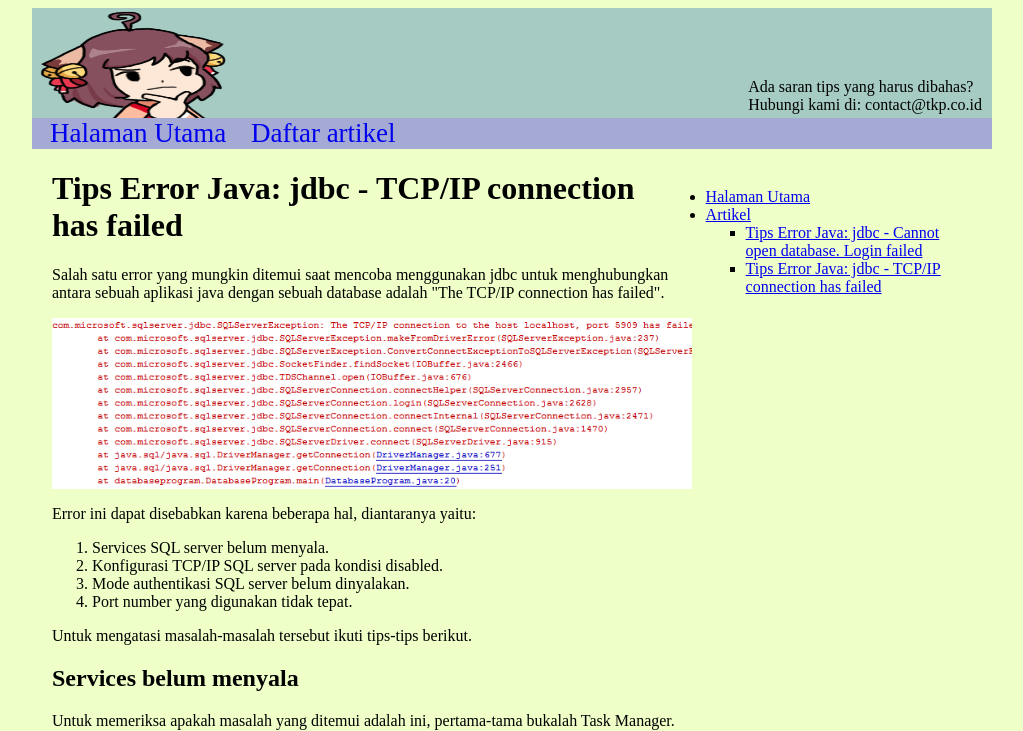
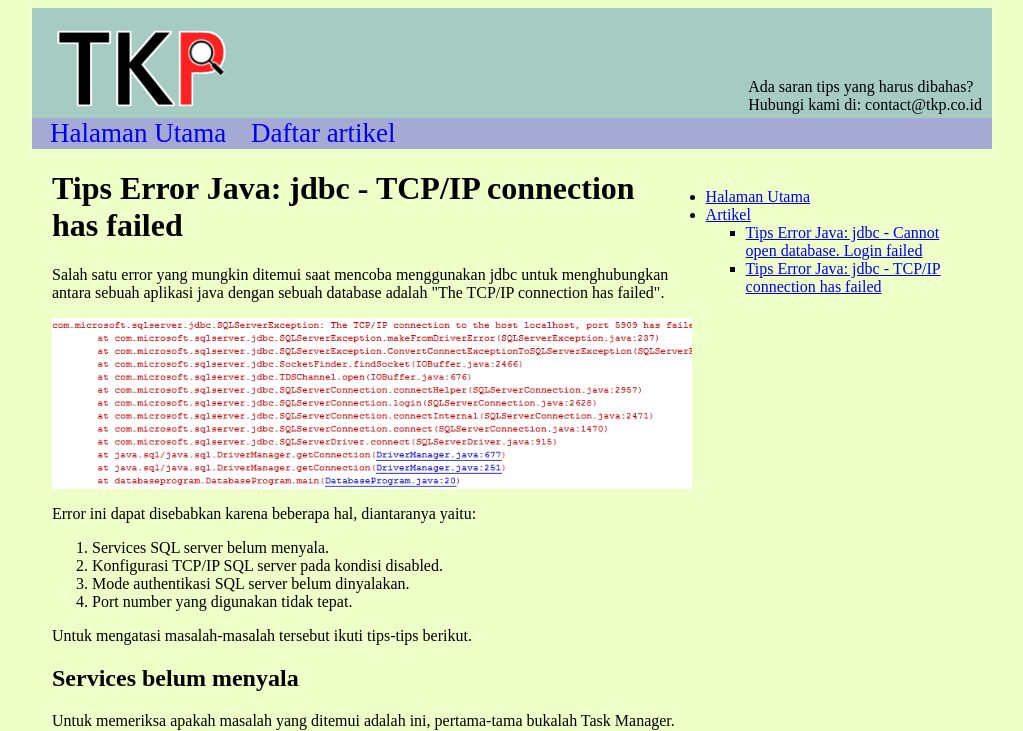
Before and after one commit to bernckr/TKP, a plain HTML site: page Artikel_2.html in a window 1280 px wide. Shown: the top 731 px of the page, without its empty margins (128-1151 px from the left). Drawn offline with Linux system fonts and the light colour scheme.

Commit message:
ganti logo dari placeholder jadi logo sebenarnya

```diff
--- a/Artikel_2.html
+++ b/Artikel_2.html
@@ -8,7 +8,7 @@
 <Body>
 	<div id="banner"><!--
 	-->
-	<img id="logo" src="images/placeholder.png" alt="logo">
+	<img id="logo" src="images/logo.png" alt="logo">
 		<div id="contact">Ada saran tips yang harus dibahas?<br>
 			Hubungi kami di: contact@tkp.co.id
 			</div>
```
